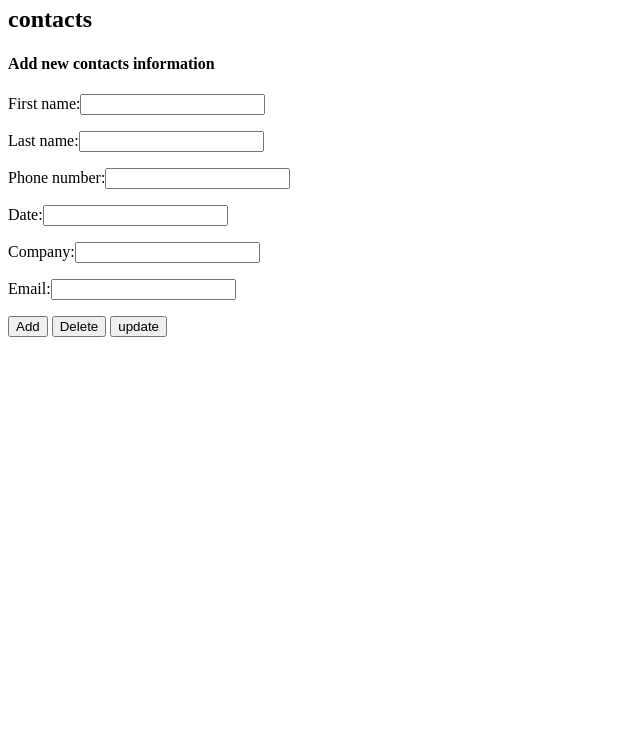
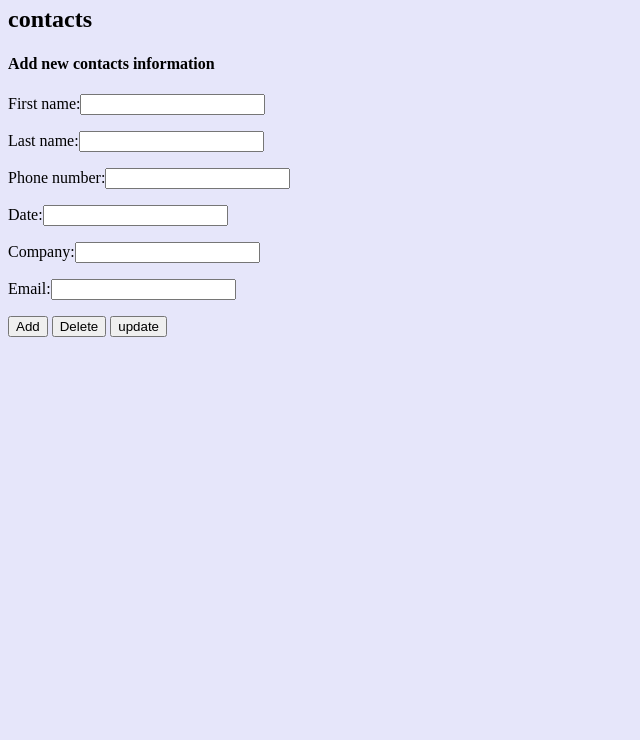
Before and after one commit to arpatterson0/Project2, a website: page frontend.html in a window 1280 px wide. Shown: the part 60-800 px from the top of the page, without its empty margins (0-640 px from the left). Drawn offline with Linux system fonts and the light colour scheme.

Commit message:
Add files via upload

```diff
--- a/frontend.html
+++ b/frontend.html
@@ -2,7 +2,7 @@
 
     <head>
             <meta charset="utf-8"/>
-        <body>
+        <body bgcolor="#E6E6FA">
             <h1>Frontend Project 2</h1>
             <h2>contacts </h2>
         <ul id="contacts"> </ul>
@@ -16,6 +16,7 @@
         <button id="add-contacts">Add</button>
         <button id="Delete">Delete</button>
         <button id="updateContact">update</button>
+
         <script src="jquery.min.js"></script>
         <script>$(function(){
             var $contacts = $('#contacts');
@@ -31,7 +32,6 @@
             function removeContact(contacts){
                 $contacts.remove()
             }
-
             import {
     addNewContact,
     getContacts,
@@ -77,7 +77,6 @@
 
         $('Delete').on('click', function(){
 
-
         $.post({
             type: 'Post',
             Method: 'Delete',
@@ -100,11 +99,9 @@ $.updateContact({
 updateContact(newContact)
     }
 })
-
         )})
 
         </script>
 
         </body>
-    </head>
-</html>
+</head>
```
